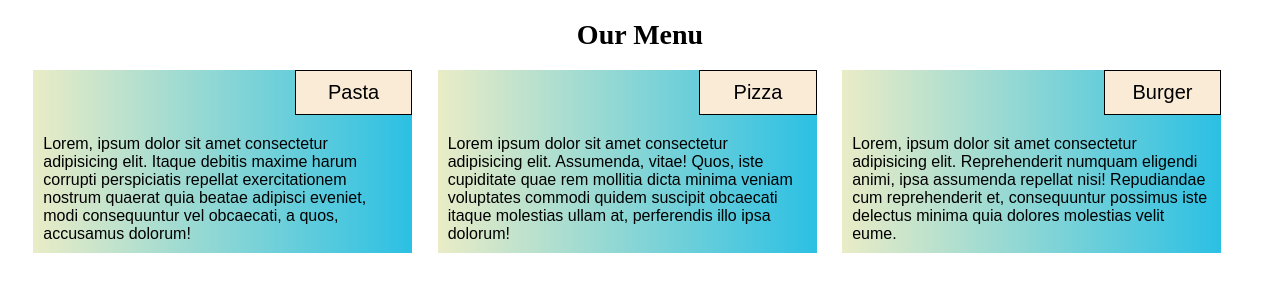
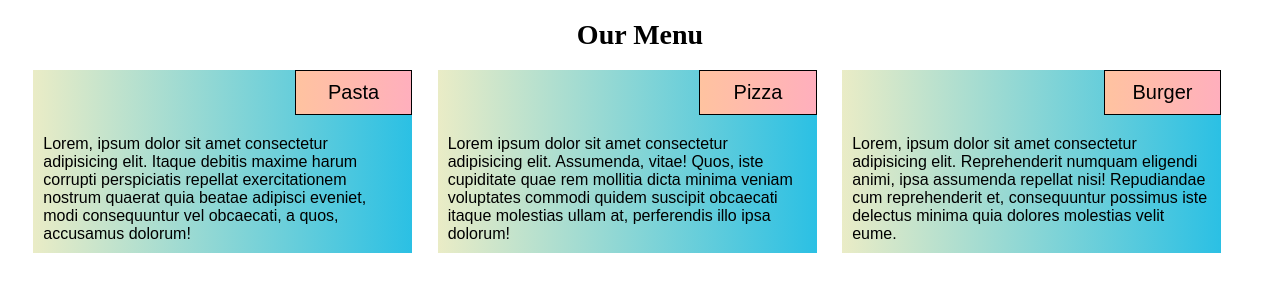
Before and after one commit to amank1902/CourseraAssignment2, a plain HTML site: page index.html in a window 1280 px wide. Drawn offline with Linux system fonts and the light colour scheme.

Commit message:
Update styles.css

```diff
--- a/styles.css
+++ b/styles.css
@@ -22,7 +22,10 @@ p.title{
     margin-right: -10px;
     margin-top: -10px;
     margin-left: 70%;
-    background-color: antiquewhite;
+/*     background-color: antiquewhite; */
+    background: #FFAFBD;  /* fallback for old browsers */
+    background: -webkit-linear-gradient(to right, #ffc3a0, #FFAFBD);  /* Chrome 10-25, Safari 5.1-6 */
+    background: linear-gradient(to right, #ffc3a0, #FFAFBD); /* W3C, IE 10+/ Edge, Firefox 16+, Chrome 26+, Opera 12+, Safari 7+ */
     text-align: center;
     border: 1px black solid;
     padding: 10px;
```
